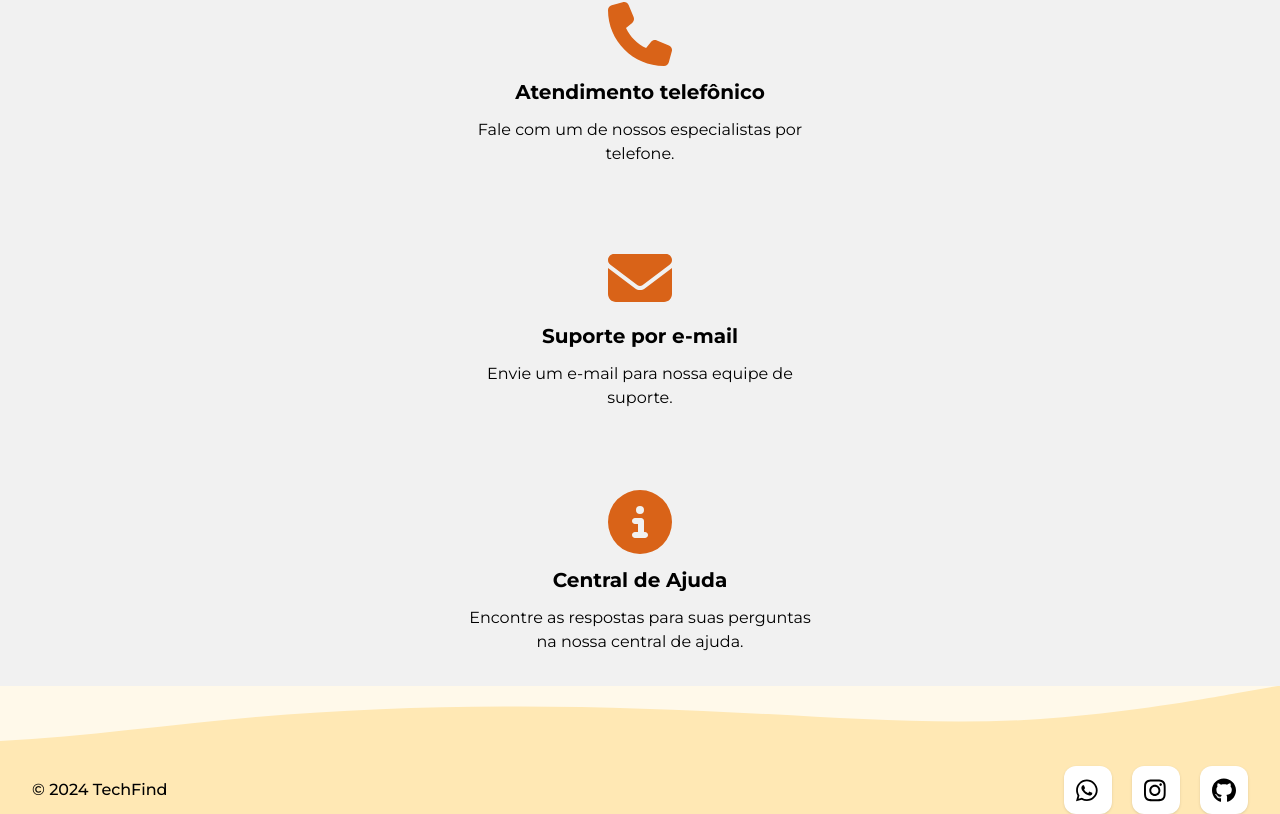
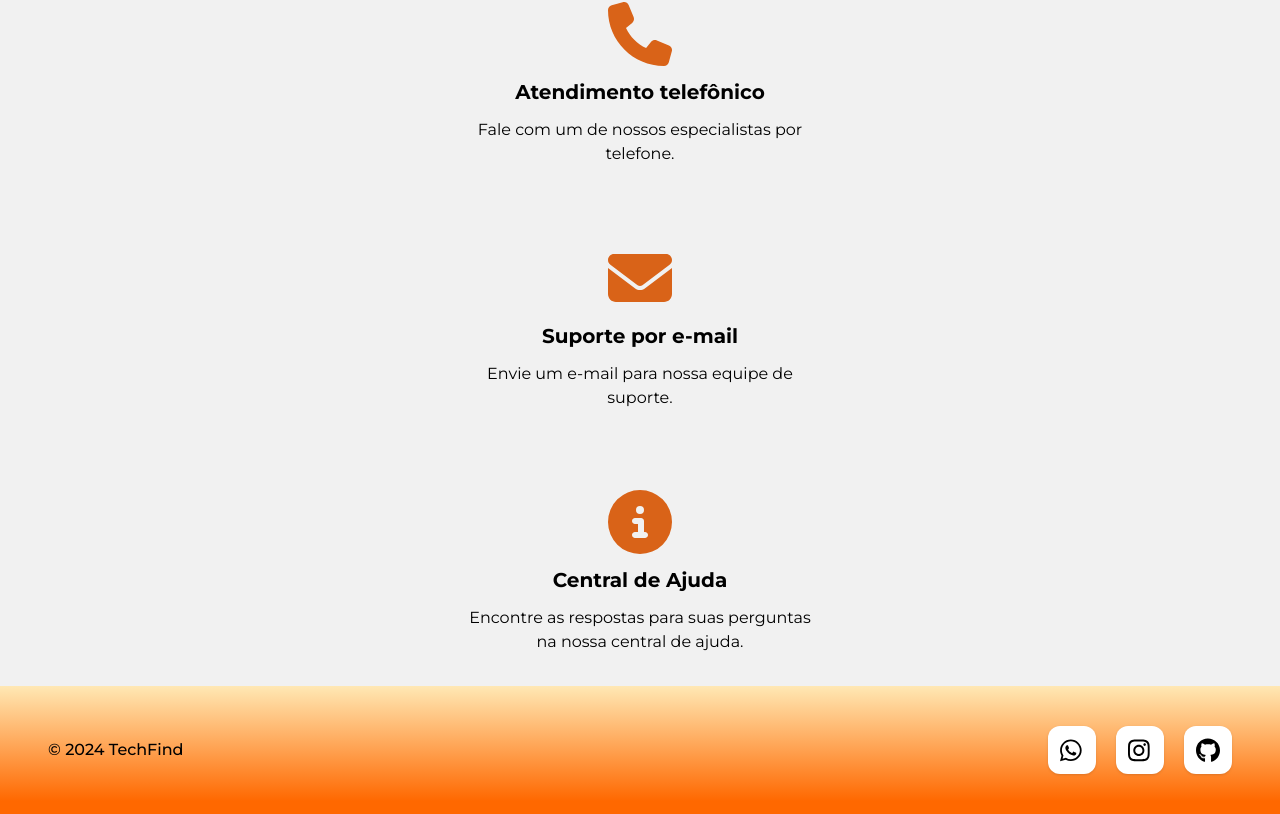
Before and after one commit to Erudhir101/Techfind, a SvelteKit app: page / in a window 1280 px wide. Shown: the part 4382-5196 px from the top of the page. Built offline with nearby package versions, Linux system fonts and the light colour scheme.

Commit message:
arrumando o footer

```diff
--- a/src/routes/chat/+page.svelte
+++ b/src/routes/chat/+page.svelte
@@ -0,0 +1 @@
+<h1>olá todo mundo</h1>
--- a/src/routes/components/Footer.svelte
+++ b/src/routes/components/Footer.svelte
@@ -1,7 +1,6 @@
 <script>
-	import wave from '$lib/images/wave.svg';
 	const socialIcons =
-		'flex items-center justify-center size-12 bg-white p-1 rounded-xl shadow pointer hover:shadow-principal-5 transition-all duration-150 ease-in';
+		'flex items-center justify-center size-12 bg-white p-1 rounded-xl shadow pointer hover:shadow-black transition-all duration-150 ease-in';
 	const socials = [
 		{
 			href: 'https://chat.whatsapp.com/LkR6fPlgtcuEvHk5x2A5r3',
@@ -24,9 +23,8 @@
 	];
 </script>
 
-<footer class="h-32 bg-principal-2">
-	<img class="w-full object-cover block" src={wave} alt="wave background" />
-	<div class="flex justify-between items-center px-8">
+<footer class="flex relative h-32">
+	<div class="flex w-full justify-between items-center px-12">
 		<span class="text-black font-medium"> &copy 2024 TechFind </span>
 		<div class="flex gap-5 items-center justify-around">
 			{#each socials as social}
@@ -41,4 +39,7 @@
 </footer>
 
 <style>
+	footer {
+		background: linear-gradient(0deg, rgba(255, 104, 0, 1) 10%, rgba(255, 232, 180, 1) 100%);
+	}
 </style>
```
